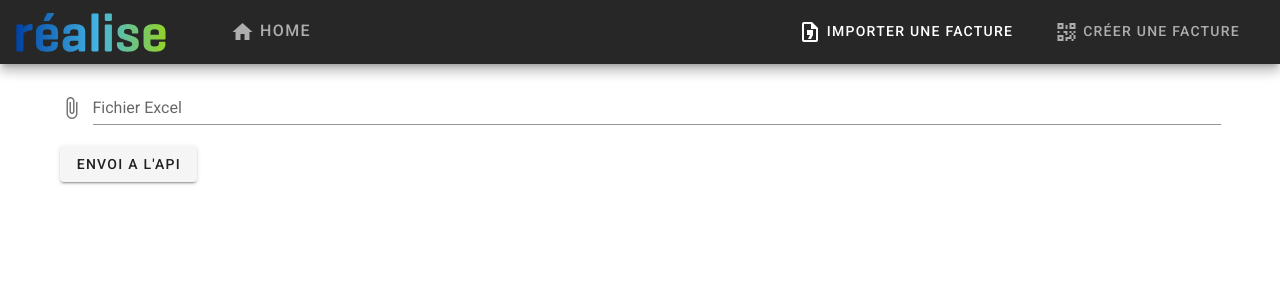
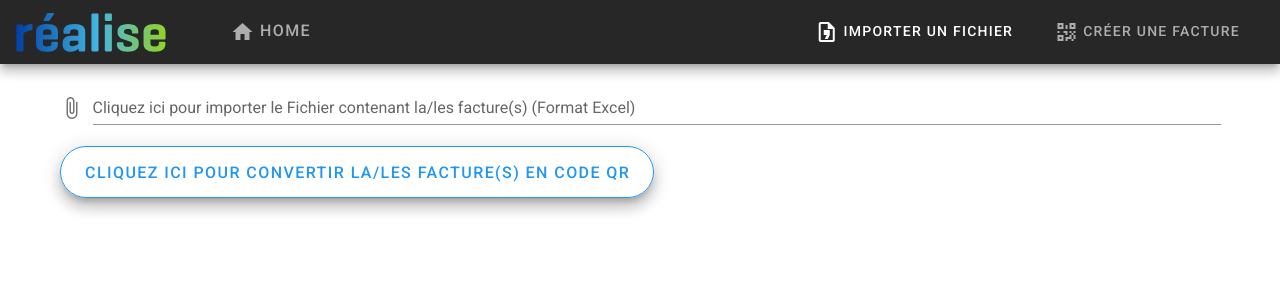
Before and after one commit to Realise-Formation-Digital/22.02-QrCode-Swiss-Payment, a Vue app: page /csv in a window 1280 px wide. Shown: the top 300 px of the page. Built offline with nearby package versions, Linux system fonts and the light colour scheme; what vue-papa-parse would draw is missing.

Commit message:
Modif FIX #24

```diff
--- a/src/components/Navbar.vue
+++ b/src/components/Navbar.vue
@@ -7,31 +7,36 @@
     <v-btn to="/" text plain x-large>
       <span class="mr-1">
         <v-icon>mdi-home</v-icon>
-        Home</span>
+        Home
+      </span>
     </v-btn>
 
     <v-spacer></v-spacer>
 
     <v-btn to="/csv" text plain>
-      <span class="mr-2">
+      <span class="mr-2 hide">
         <v-icon>mdi-file-delimited-outline</v-icon>
-        Importer une facture</span>
+        Importer un fichier
+      </span>
 
     </v-btn>
     <v-btn to="/form-qr" text plain>
-      <span class="mr-2">
+      <span class="mr-2 hide">
         <v-icon>mdi-qrcode</v-icon>
-        Créer une facture</span>
-
+        Créer une facture
+      </span>
     </v-btn>
   </v-app-bar>
 </template>
 
 <script>
 export default {
-  name: "Nav-bar"
+  name: "Nav-bar",
 }
 </script>
 
 <style scoped>
+.hide {
+  display:visible;
+}
 </style>
--- a/src/views/CsvView.vue
+++ b/src/views/CsvView.vue
@@ -1,8 +1,27 @@
 <template>
   <v-row>
     <v-col>
-      <v-file-input accept="csv/*" label="Fichier Excel" @change="papaparse"></v-file-input>
-      <v-btn @click="sendCsvList">Envoi a l'api</v-btn>
+      <v-file-input accept="csv/*" label="Cliquez ici pour importer le Fichier contenant la/les facture(s) (Format Excel)" @change="papaparse"></v-file-input>
+      <v-btn color="blue" outlined x-large rounded elevation="10" @click="sendCsvList()">cliquez ici pour convertir la/les facture(s) en code qr</v-btn>
+
+      <v-dialog v-model="dialogSendApi" hide-overlay persistent width="300">
+        <v-card color="primary" dark>
+          <v-card-text>
+            En attente de réception
+            <v-progress-linear indeterminate color="white" class="mb-0"></v-progress-linear>
+          </v-card-text>
+        </v-card>
+      </v-dialog>
+
+      <v-snackbar v-model="snackbarError" color="red accent-2">
+        {{ textE }}
+      </v-snackbar>
+
+      <v-snackbar v-model="snackbarSuccess" color="success">
+        {{ textS }}
+      </v-snackbar>
+
+
     </v-col>
   </v-row>
 </template>
@@ -16,8 +35,23 @@ export default {
   data: () => ({
     payload: {},
     loading: true,
-    cazzo:null
+    cazzo: null,
+
+    dialogSendApi: false,
+
+    snackbarError: false,
+    textE: "Echec de réception du code QR.",
+    snackbarSuccess: false,
+    textS: "Réception du code QR confirmée.",
   }),
+
+   watch: {
+    dialogSendApi(val) {
+      if (!val) return
+      // setTimeout(() => (this.dialogSendApi = false), 5000)
+    },
+  },
+
   methods: {
 
     // Json the csv file
@@ -41,8 +75,23 @@ export default {
       });
     },
 
+    showSnackbarError() {
+      this.snackbarError = true;
+    },
+    hideSnackBarError() {
+      this.snackbarError = false;
+    },
+    showSnackbarSuccess() {
+      this.snackbarSuccess = true;
+    },
+    hideSnackbarSuccess() {
+      this.snackbarSuccess = false;
+    },
+
+
     async sendCsvList() {
       try {
+         this.dialogSendApi = true;
         console.log('[Views][CsvView][sendCsvList] Called sendCsvList with params',)
 
         //todo use papaparse to convert from csv to json
@@ -59,8 +108,12 @@ export default {
         link.href = fileURL;
         link.download = "FileName" + new Date().getTime() + ".pdf";
         link.click();
+        this.showSnackbarSuccess();
+        this.dialogSendApi = false;
 
       } catch (e) {
+        this.showSnackbarError();
+        this.dialogSendApi = false;
         console.error('[Views][CsvView][sendCsvList] An error has occurred when send the csv list', e)
         //todo handle the error
       }
--- a/src/views/FormQrView.vue
+++ b/src/views/FormQrView.vue
@@ -79,8 +79,8 @@
         <v-text-field v-model="infosupp" label="Informations supplémentaires"></v-text-field>
       </v-form>
 
-      <v-btn color="success" outlined @click="showDialog()">Valider</v-btn>
-      <v-btn color="error" outlined @click="reset()">Effacer</v-btn>
+      <v-btn color="success" class="mr-10" outlined x-large rounded elevation="10" @click="showDialog()">Valider</v-btn>
+      <v-btn color="error" class="ml-10" outlined x-large rounded elevation="10" @click="reset()">Effacer</v-btn>
       <!--
       <v-btn dark color="success" @click="showSnackbarSuccess()">
         Test success Snackbar
@@ -116,11 +116,11 @@
 
           <v-card-actions>
             <v-spacer></v-spacer>
-            <v-btn color="success" :disabled="dialogSendApi" :loading="dialogSendApi" @click="confirm()">
+            <v-btn color="success" class="mr-10" x-large rounded elevation="5" :disabled="dialogSendApi" :loading="dialogSendApi" @click="confirm()">
               Confirmer
             </v-btn>
 
-            <v-btn color="error" text @click="hideDialog()">
+            <v-btn color="error" class="ml-10" x-large rounded elevation="5" text @click="hideDialog()">
               Retour
             </v-btn>
 
--- a/src/views/HomeView.vue
+++ b/src/views/HomeView.vue
@@ -22,12 +22,5 @@
 
 export default {
   name: 'HomeView',
-  components: {
-  },
-  data: () => ({
-    alignments: [
-      "center",
-    ]
-  })
 }
 </script>
```
Also changed, not shown: src/services/apiService.js (line endings or trailing spaces). Lines whose indentation alone changed are shown as unchanged.
